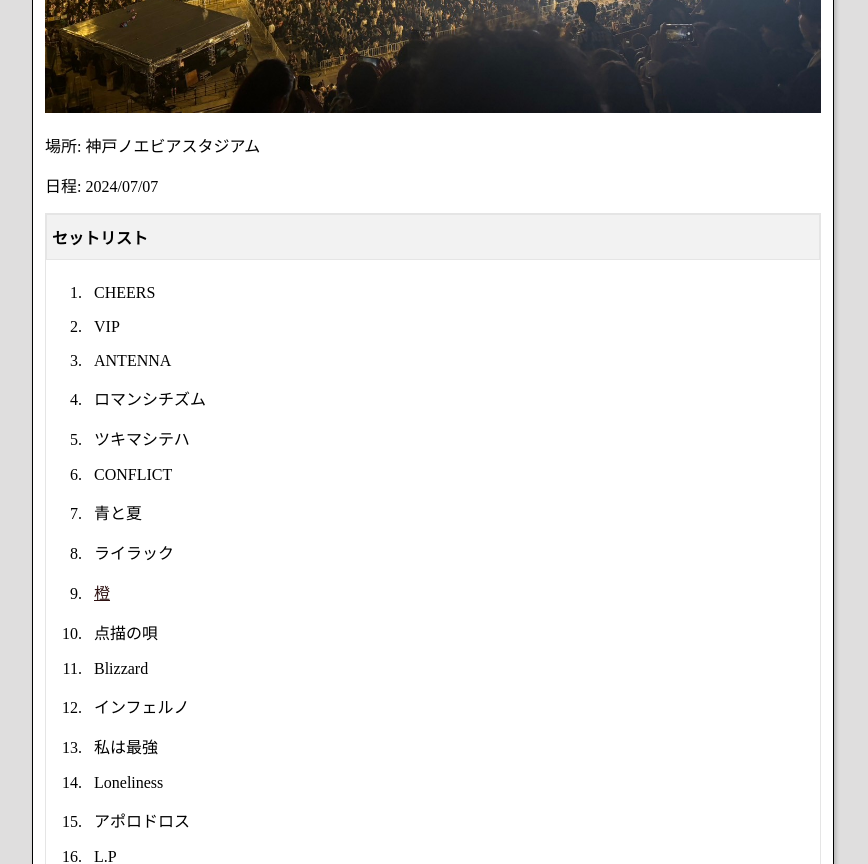
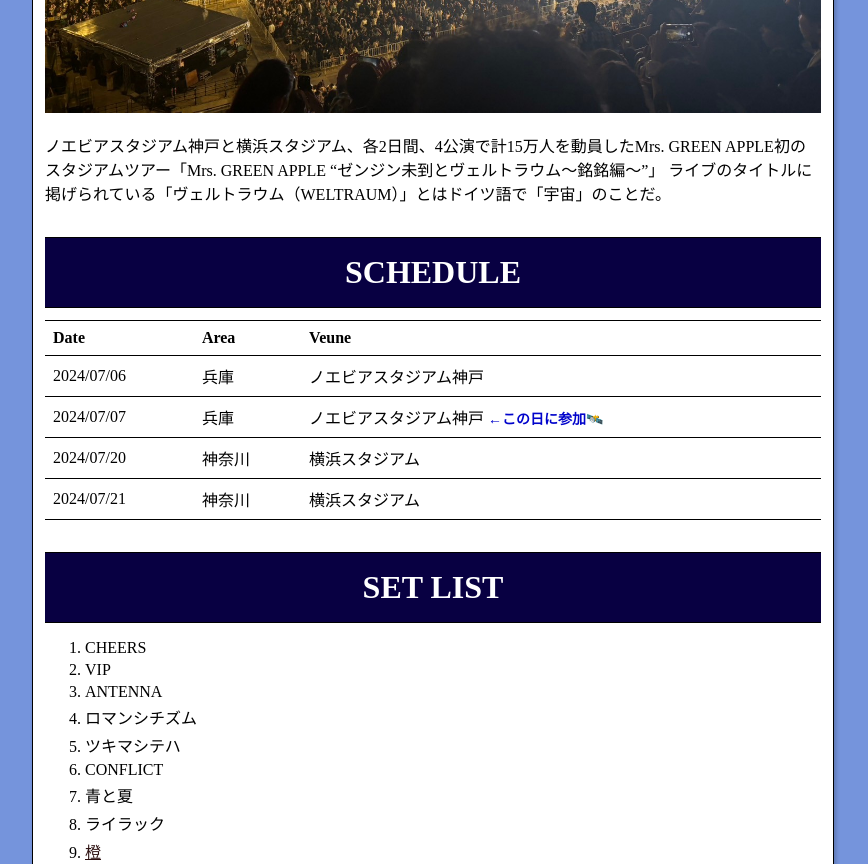
Before and after one commit to kazukishimamoto/ZENJIN-MITO, a plain HTML site: page index.html in a window 1280 px wide. Shown: the part 1200-2064 px from the top of the page, without its empty margins (207-1075 px from the left). Drawn offline with Linux system fonts and the light colour scheme.

Commit message:
主にスケジュールの表示を調整

```diff
--- a/index.html
+++ b/index.html
@@ -18,15 +18,44 @@
 
       <div>
         <p>
-          場所: 神戸ノエビアスタジアム
+          ノエビアスタジアム神戸と横浜スタジアム、各2日間、4公演で計15万人を動員したMrs. GREEN APPLE初のスタジアムツアー「Mrs. GREEN APPLE “ゼンジン未到とヴェルトラウム～銘銘編～”」
+          ライブのタイトルに掲げられている「ヴェルトラウム（WELTRAUM）」とはドイツ語で「宇宙」のことだ。
         </p>
-        <p>
-          日程: 2024/07/07
-        </p>
+
+        <h2>SCHEDULE</h2>
+        <table class="schedule">
+          <thead>
+            <th>Date</th>
+            <th>Area</th>
+            <th>Veune</th>
+          </thead>
+          <tbody>
+            <tr>
+              <td>2024/07/06</td>
+              <td>兵庫</td>
+              <td>ノエビアスタジアム神戸</td>
+            </tr>
+            <tr>
+              <td>2024/07/07</td>
+              <td>兵庫</td>
+              <td>ノエビアスタジアム神戸 <strong>←この日に参加🛰️</strong></td>
+            </tr>
+            <tr>
+              <td>2024/07/20</td>
+              <td>神奈川</td>
+              <td>横浜スタジアム</td>
+            </tr>
+            <tr>
+              <td>2024/07/21</td>
+              <td>神奈川</td>
+              <td>横浜スタジアム</td>
+            </tr>
+          </tbody>
+        </table>
       </div>
 
       <div class="setlist">
-        <p>セットリスト</p>
+        <h2>SET LIST</h2>
         <ol>
           <li>CHEERS</li>
           <li>VIP</li>
--- a/style.css
+++ b/style.css
@@ -1,16 +1,27 @@
 body {
-  background-color: #dfdede;
+  background-color: #7594dc;
 }
 
 header {
   text-align: center;
-  background-color: #2e1212;
+  background-color: #020e44;
   color: white;
   border-radius: 6px;
 }
 
 main {
   padding: 12px;
+}
+
+h2 {
+  text-align: center;
+  border-top: 1px solid black;
+  border-bottom: 1px solid black;
+  padding: 16px;
+  margin: 32px 0 12px;
+  background-color: #080042;
+  color: #fff;
+  font-size: 32px;
 }
 
 .container {
@@ -28,24 +39,41 @@ img {
   width: 100%;
 }
 
+.schedule {
+  width: 100%;
+  border-collapse: collapse;
+  margin: 8px 0;
+}
+
+
+th, td {
+  border-top: 1px solid #000;
+  border-bottom: 1px solid #000;
+  padding: 8px;
+  text-align: left;
+}
+
+strong {
+  color: #0003cb;
+  font-weight: bold;
+  font-size: 14px;
+}
+
 .setlist {
-  border: 1px solid #e5e5e5;
   p {
     background-color: #f2f2f2;
     border: 1px solid #e5e5e5;
     margin: 0;
     font-weight: bold;
     padding: 10px 5px;
-    /* border-radius: 4px; */
   }
 
 }
 
 a {
   color: #2e1212;
-  /* text-decoration: none; */
 }
 
 li {
-  padding: 8px;
+  margin: 4px 0;
 }
```
